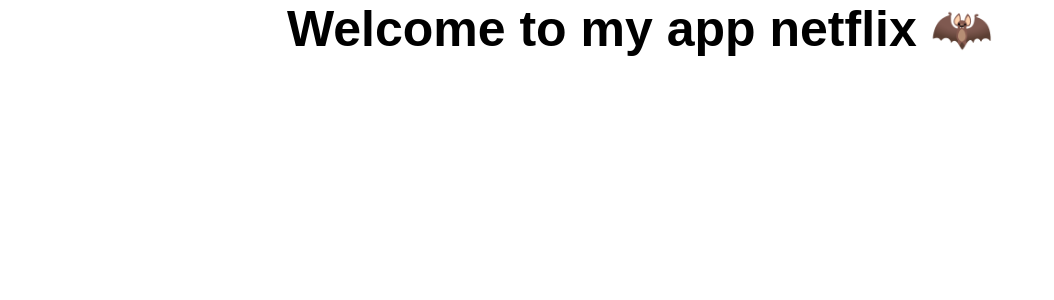
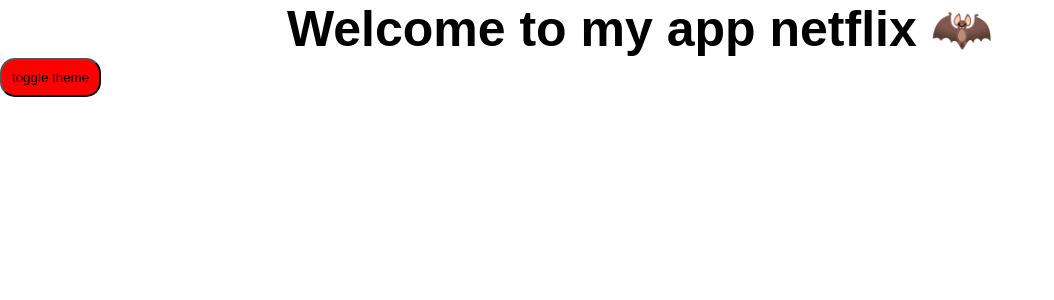
Before and after one commit to omanramalho42/netflix, a React (Create React App) app: page / in a window 1280 px wide. Shown: the top 300 px of the page, without its empty margins (0-1054 px from the left). Built offline with nearby package versions, Linux system fonts and the light colour scheme.

Commit message:
feat:criando thema dark e light

```diff
--- a/src/App.tsx
+++ b/src/App.tsx
@@ -1,9 +1,11 @@
-import React from 'react';
+import React, { useState, useEffect } from 'react';
 
 import { GlobalStyle } from './style/global';
 
 import { Layout, Movies } from "./components";
 
+import { DefaultTheme, ThemeProvider } from 'styled-components';
+import { Dark, Light } from './style/theme';
 
 export const MoviesGrid = (children: any) => {
   return (
@@ -13,17 +15,32 @@
   );
 };
 
+
 const App:React.FC = () => {
+
+  const [theme, setTheme] = useState<DefaultTheme>(Light);
+  const handleToggleTheme = () => {
+    setTheme((theme) => theme === Light ? Dark : Light);
+  }
+
   return (
+    <ThemeProvider theme={theme}>
       <Layout title="Home" description="home">
         <h1 style={{ textAlign: 'center', fontSize: 50 }}>
           Welcome to my app netflix 🦇
         </h1>
+        <button
+          style={{ padding: 10, borderRadius: 15, background: 'red' }}
+          onClick={handleToggleTheme}
+        >
+          toggle theme
+        </button>
         {/* <MoviesGrid>
           <Movies />
         </MoviesGrid> */}
         <GlobalStyle />
       </Layout>
+    </ThemeProvider>
   );
 };
 
--- a/src/components/Layout/index.tsx
+++ b/src/components/Layout/index.tsx
@@ -1,4 +1,6 @@
 import React from 'react'
+
+import { Container } from './styled';
 
 interface LayoutProps {
   title: string;
@@ -14,9 +16,9 @@
         <meta title={description} />
         <link charSet='utf8'/>
       </head>
-      <body>
+      <Container>
         { children }
-      </body>
+      </Container>
     </>
   )
 }
--- /dev/null
+++ b/src/components/Layout/styled.ts
@@ -0,0 +1,7 @@
+import styled from "styled-components";
+
+export const Container = styled.body`
+  flex: 1;
+  height: 100vh;
+  background-color: ${({ theme }) => theme.colors.primary};
+`;
--- /dev/null
+++ b/src/style/theme/dark.ts
@@ -0,0 +1,11 @@
+import { ThemeProps } from "./styled";
+
+const Dark: ThemeProps = {
+  title: 'dark',
+  colors: {
+    primary: '#000',
+    secondary: '#fff'
+  }
+}
+
+export default Dark;
--- /dev/null
+++ b/src/style/theme/index.ts
@@ -0,0 +1,4 @@
+import Dark from "./dark";
+import Light from "./light";
+
+export { Light, Dark };
--- /dev/null
+++ b/src/style/theme/light.ts
@@ -0,0 +1,11 @@
+import { ThemeProps } from "./styled"
+
+const Light: ThemeProps = {
+  title: 'light',
+  colors: {
+    primary: '#fffff',
+    secondary: '#d9d9d9'
+  }
+}
+
+export default Light;
```
Also changed, not shown: src/style/theme/styled.d.ts (added, +13 -0 lines). Lines whose indentation alone changed are shown as unchanged.
